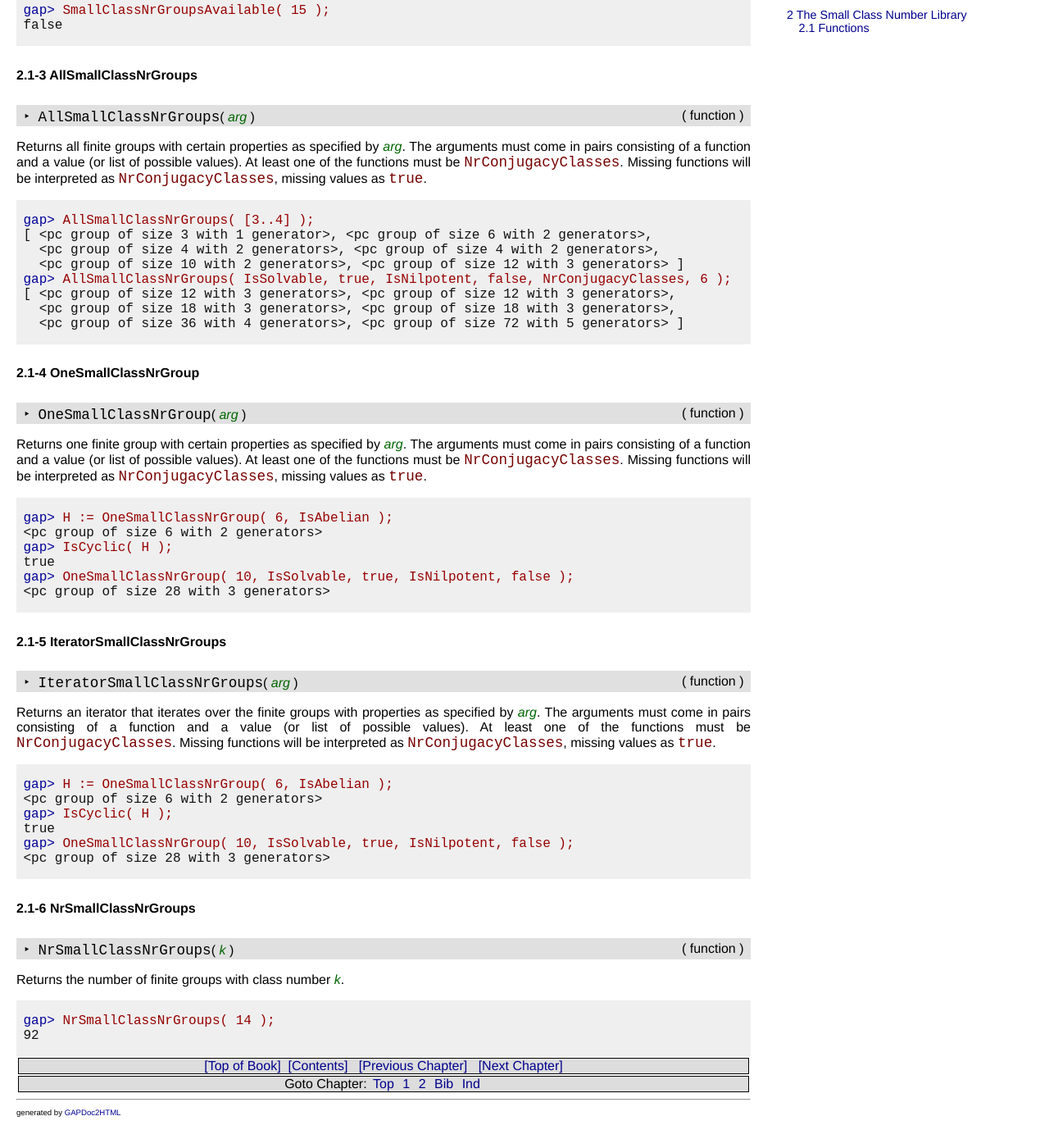
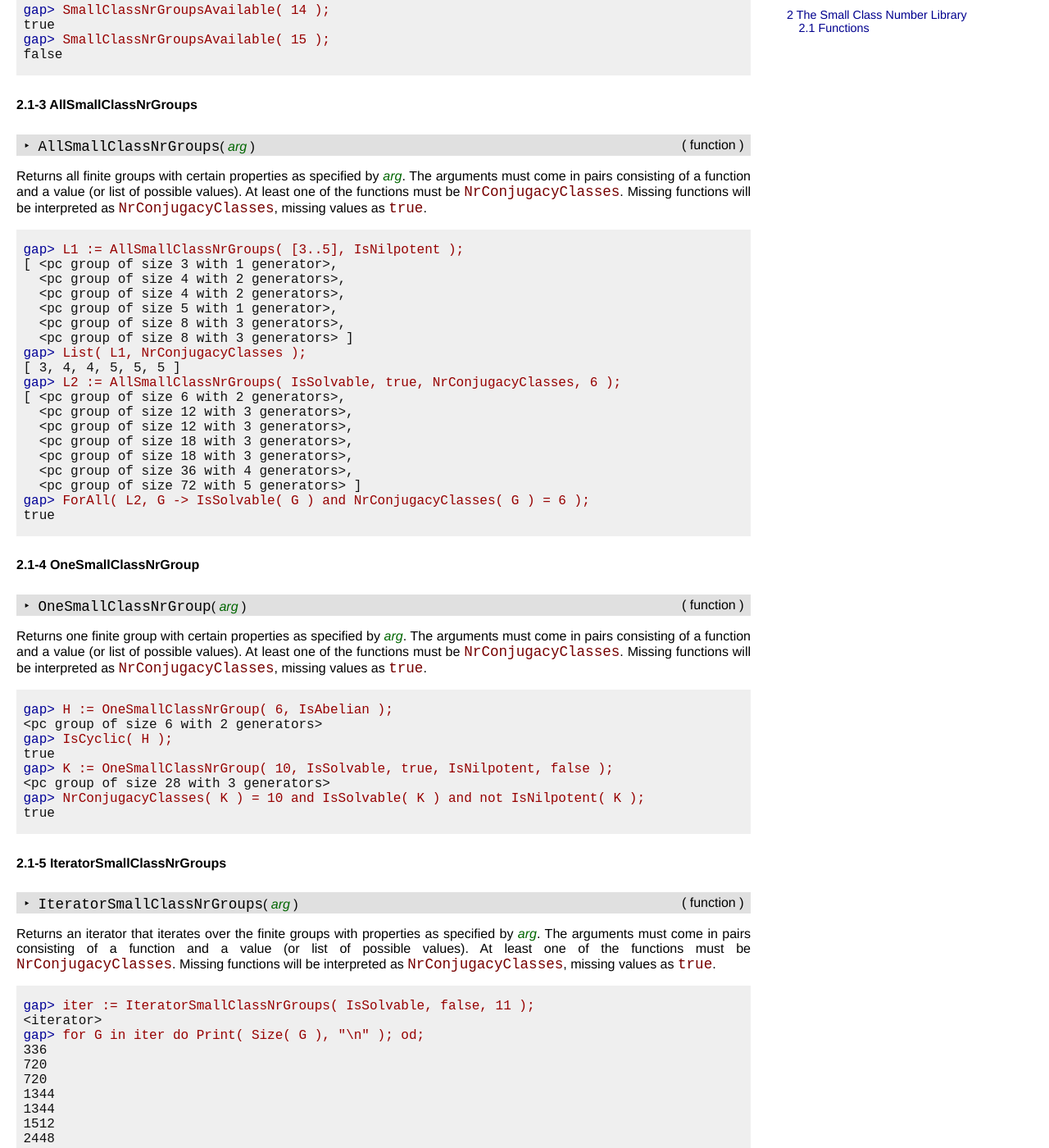
Before and after one commit to stertooy/SmallClassNr, a Jekyll site: the page doc/chap2_mj.html, which Jekyll copies as it is, in a window 1280 px wide and 1400 px high, scrolled down 672 px. Shown: the whole window at 82% size. Built offline with Jekyll 4.4.1, drawn with Linux system fonts in a browser that asks for light colours; some of the changed text lies outside the part shown.

Commit message:
Fix manual

```diff
--- a/doc/chap2_mj.html
+++ b/doc/chap2_mj.html
@@ -54,6 +54,8 @@
 <div class="example"><pre>
 <span class="GAPprompt">gap&gt;</span> <span class="GAPinput">G := SmallClassNrGroup( 6, 4 );</span>
 &lt;pc group of size 18 with 3 generators&gt;
+<span class="GAPprompt">gap&gt;</span> <span class="GAPinput">NrConjugacyClasses( G );</span>
+6
 <span class="GAPprompt">gap&gt;</span> <span class="GAPinput">IsDihedralGroup( G );</span>
 true
 </pre></div>
@@ -82,14 +84,25 @@ false
 
 
 <div class="example"><pre>
-<span class="GAPprompt">gap&gt;</span> <span class="GAPinput">AllSmallClassNrGroups( [3..4] );</span>
-[ &lt;pc group of size 3 with 1 generator&gt;, &lt;pc group of size 6 with 2 generators&gt;,
-  &lt;pc group of size 4 with 2 generators&gt;, &lt;pc group of size 4 with 2 generators&gt;,
-  &lt;pc group of size 10 with 2 generators&gt;, &lt;pc group of size 12 with 3 generators&gt; ]
-<span class="GAPprompt">gap&gt;</span> <span class="GAPinput">AllSmallClassNrGroups( IsSolvable, true, IsNilpotent, false, NrConjugacyClasses, 6 );</span>
-[ &lt;pc group of size 12 with 3 generators&gt;, &lt;pc group of size 12 with 3 generators&gt;,
-  &lt;pc group of size 18 with 3 generators&gt;, &lt;pc group of size 18 with 3 generators&gt;,
-  &lt;pc group of size 36 with 4 generators&gt;, &lt;pc group of size 72 with 5 generators&gt; ]
+<span class="GAPprompt">gap&gt;</span> <span class="GAPinput">L1 := AllSmallClassNrGroups( [3..5], IsNilpotent );</span>
+[ &lt;pc group of size 3 with 1 generator&gt;,
+  &lt;pc group of size 4 with 2 generators&gt;,
+  &lt;pc group of size 4 with 2 generators&gt;,
+  &lt;pc group of size 5 with 1 generator&gt;,
+  &lt;pc group of size 8 with 3 generators&gt;,
+  &lt;pc group of size 8 with 3 generators&gt; ]
+<span class="GAPprompt">gap&gt;</span> <span class="GAPinput">List( L1, NrConjugacyClasses );</span>
+[ 3, 4, 4, 5, 5, 5 ]
+<span class="GAPprompt">gap&gt;</span> <span class="GAPinput">L2 := AllSmallClassNrGroups( IsSolvable, true, NrConjugacyClasses, 6 );</span>
+[ &lt;pc group of size 6 with 2 generators&gt;,
+  &lt;pc group of size 12 with 3 generators&gt;,
+  &lt;pc group of size 12 with 3 generators&gt;,
+  &lt;pc group of size 18 with 3 generators&gt;,
+  &lt;pc group of size 18 with 3 generators&gt;,
+  &lt;pc group of size 36 with 4 generators&gt;,
+  &lt;pc group of size 72 with 5 generators&gt; ]
+<span class="GAPprompt">gap&gt;</span> <span class="GAPinput">ForAll( L2, G -&gt; IsSolvable( G ) and NrConjugacyClasses( G ) = 6 );</span>
+true
 </pre></div>
 
 <p><a id="X7AD22E3083C09796" name="X7AD22E3083C09796"></a></p>
@@ -105,8 +118,10 @@ false
 &lt;pc group of size 6 with 2 generators&gt;
 <span class="GAPprompt">gap&gt;</span> <span class="GAPinput">IsCyclic( H );</span>
 true
-<span class="GAPprompt">gap&gt;</span> <span class="GAPinput">OneSmallClassNrGroup( 10, IsSolvable, true, IsNilpotent, false );</span>
+<span class="GAPprompt">gap&gt;</span> <span class="GAPinput">K := OneSmallClassNrGroup( 10, IsSolvable, true, IsNilpotent, false );</span>
 &lt;pc group of size 28 with 3 generators&gt;
+<span class="GAPprompt">gap&gt;</span> <span class="GAPinput">NrConjugacyClasses( K ) = 10 and IsSolvable( K ) and not IsNilpotent( K );</span>
+true
 </pre></div>
 
 <p><a id="X7D2BB4B379563D9A" name="X7D2BB4B379563D9A"></a></p>
@@ -118,12 +133,17 @@ true
 
 
 <div class="example"><pre>
-<span class="GAPprompt">gap&gt;</span> <span class="GAPinput">H := OneSmallClassNrGroup( 6, IsAbelian );</span>
-&lt;pc group of size 6 with 2 generators&gt;
-<span class="GAPprompt">gap&gt;</span> <span class="GAPinput">IsCyclic( H );</span>
-true
-<span class="GAPprompt">gap&gt;</span> <span class="GAPinput">OneSmallClassNrGroup( 10, IsSolvable, true, IsNilpotent, false );</span>
-&lt;pc group of size 28 with 3 generators&gt;
+<span class="GAPprompt">gap&gt;</span> <span class="GAPinput">iter := IteratorSmallClassNrGroups( IsSolvable, false, 11 );</span>
+&lt;iterator&gt;
+<span class="GAPprompt">gap&gt;</span> <span class="GAPinput">for G in iter do Print( Size( G ), "\n" ); od;</span>
+336
+720
+720
+1344
+1344
+1512
+2448
+29120
 </pre></div>
 
 <p><a id="X84004D087859AF4F" name="X84004D087859AF4F"></a></p>
```
Also changed, not shown: doc/chap2.html (+35 -15 lines), doc/chap2.txt (+35 -15 lines), doc/chapBib.txt (+7 -14 lines).
